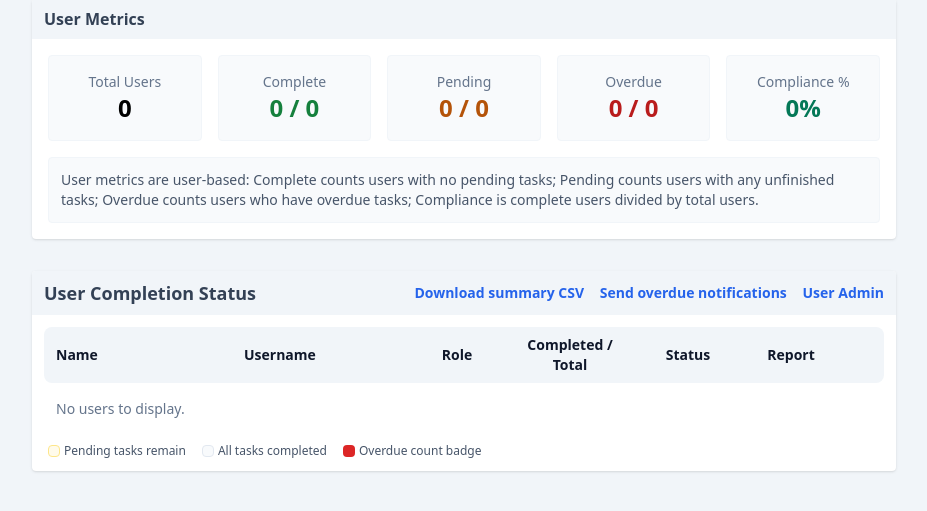
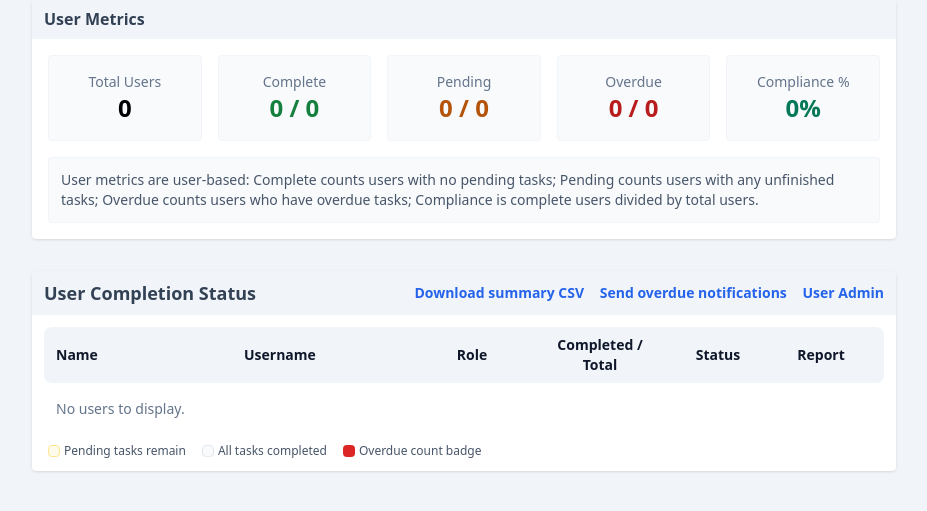
Before and after one commit to theaceventura/ar_compliance, a Flask app: page /dashboard/users in a window 1280 px wide. Shown: the part 141-652 px from the top of the page, without its empty margins (176-1103 px from the left). Run offline with Flask 3, Linux system fonts and the light colour scheme; the visitor is signed in with stand-in values (Sample User, id 1); data comes from the database, SQL or seed files in the repository; data that the repository does not hold is empty; some libraries are stand-ins or nearby versions.

Commit message:
Increase role column width in user dashboard

```diff
--- a/compliance_app/compliance_app_tailwind/templates/user_dashboard.html
+++ b/compliance_app/compliance_app_tailwind/templates/user_dashboard.html
@@ -83,7 +83,7 @@
         </div>
     </div>
     <div class="p-3 space-y-2 text-sm">
-        <div class="tbl-header text-sm grid grid-cols-[180px,160px,90px,120px,100px,90px] gap-2 items-center">
+        <div class="tbl-header text-sm grid grid-cols-[180px,160px,120px,120px,100px,90px] gap-2 items-center">
             <div class="text-left"><span data-label-id="user-table-name">Name</span></div>
             <div class="text-left"><span data-label-id="user-table-username">Username</span></div>
             <div class="text-center"><span data-label-id="user-table-role">Role</span></div>
@@ -105,7 +105,7 @@
             {% elif pending > 0 %}
                 {% set row_class = 'bg-amber-50 border border-amber-200' %}
             {% endif %}
-            <div class="user-status-row tbl-row text-sm grid grid-cols-[180px,160px,90px,120px,100px,90px] gap-2 items-center rounded {{ row_class }}" data-pending="{{ pending }}" data-overdue="{{ overdue }}">
+            <div class="user-status-row tbl-row text-sm grid grid-cols-[180px,160px,120px,120px,100px,90px] gap-2 items-center rounded {{ row_class }}" data-pending="{{ pending }}" data-overdue="{{ overdue }}">
                 <div class="text-left truncate">{{ row.first_name or '' }} {{ row.last_name or '' }}</div>
                 <div class="text-left truncate">{{ row.username }}</div>
                 <div class="text-center">{{ role_label(row.role) }}</div>
```
